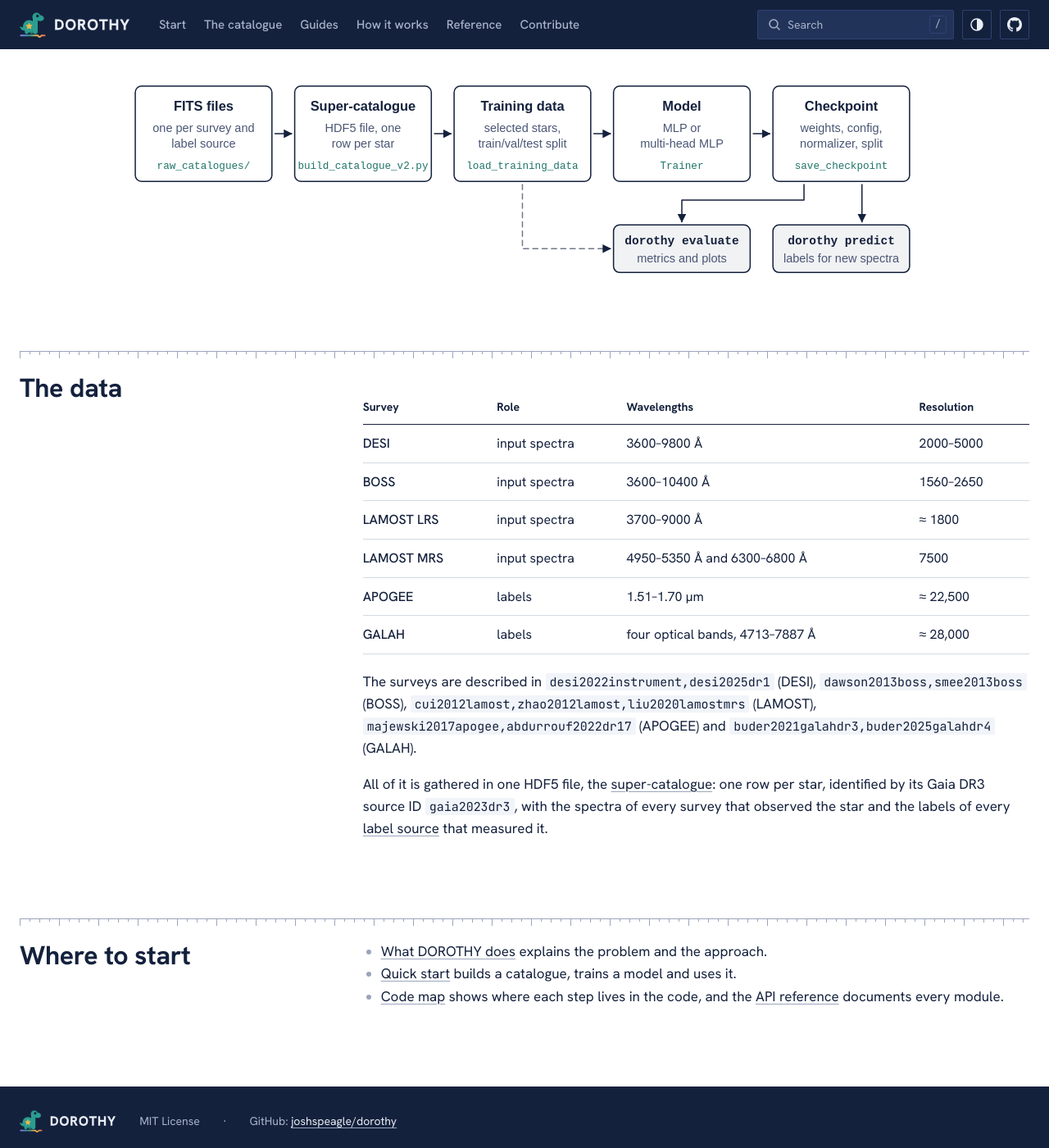
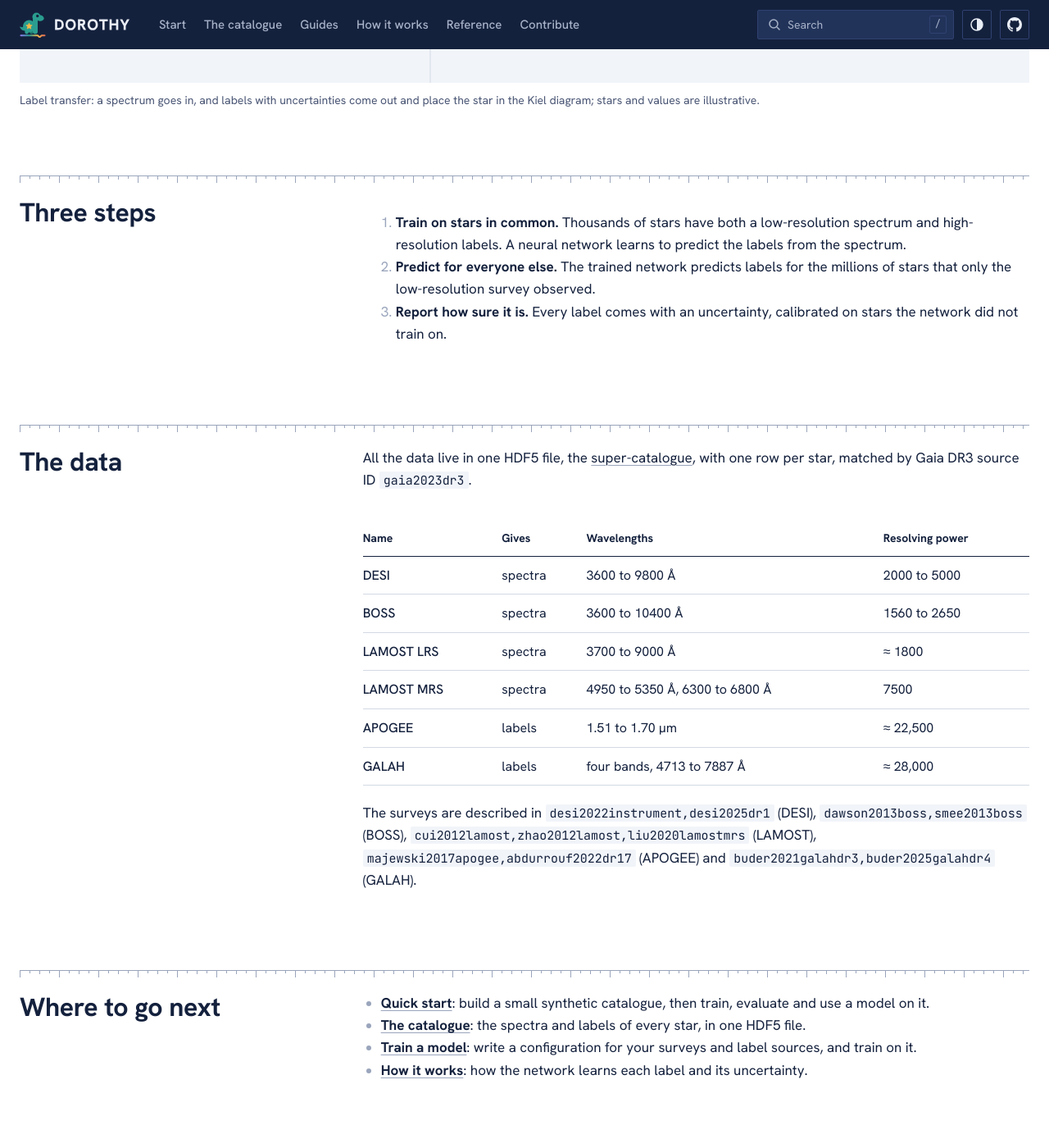
Before and after one commit to joshspeagle/dorothy, a Sphinx documentation site: the page built from docs/index.md, in a window 1280 px wide and 1400 px high, scrolled down 1000 px. Shown: the whole window at 82% size. Built offline with Sphinx 7.4.7, drawn with Linux system fonts in a browser that asks for light colours; cross-references to code outside the pages are shown as plain code; some of the changed text lies outside the part shown.

Commit message:
Rewrite the home page: three steps, the data, four paths
Co-Authored-By: Claude Opus 5.5 <noreply@anthropic.com>
Claude-Session: https://claude.ai/code/session_013VGjdTeX51F1FvNNYuK4tc

````diff
--- a/docs/index.md
+++ b/docs/index.md
@@ -10,11 +10,21 @@ layout: home
 :width: 240px
 ```
 
-DOROTHY infers stellar parameters, chemical abundances and their uncertainties
-from spectra. It trains neural networks on stars that both a low- or
-medium-resolution survey (DESI, BOSS, LAMOST) and a high-resolution survey
-(APOGEE, GALAH) have observed. The networks then predict the high-resolution
-{term}`labels <label>` from the lower-resolution spectra alone.
+:::{container}
+**Stellar labels from low-resolution spectra.**
+
+DOROTHY predicts the temperature, surface gravity and chemical abundances of
+a star from its DESI, BOSS or LAMOST spectrum. It learns from stars that
+APOGEE or GALAH also observed, and it reports an uncertainty for every
+{term}`label`.
+
+[Get started](start/quickstart.md) · [What DOROTHY does](start/what-it-does.md)
+
+```bash
+git clone https://github.com/joshspeagle/dorothy.git
+cd dorothy && pip install -e .
+```
+:::
 ::::
 
 ::::{container} d-figure hero-figure
@@ -34,20 +44,29 @@ place the star in the Kiel diagram; stars and values are illustrative.
 :::
 ::::
 
-```{raw} html
-:file: figures/pipeline.svg
-```
+## Three steps
+
+1. **Train on stars in common.** Thousands of stars have both a
+   low-resolution spectrum and high-resolution labels. A neural network learns
+   to predict the labels from the spectrum.
+2. **Predict for everyone else.** The trained network predicts labels for the
+   millions of stars that only the low-resolution survey observed.
+3. **Report how sure it is.** Every label comes with an uncertainty,
+   calibrated on stars the network did not train on.
 
 ## The data
 
-| Survey | Role | Wavelengths | Resolution |
-|--------|------|-------------|------------|
-| DESI | input spectra | 3600–9800 Å | 2000–5000 |
-| BOSS | input spectra | 3600–10400 Å | 1560–2650 |
-| LAMOST LRS | input spectra | 3700–9000 Å | ≈ 1800 |
-| LAMOST MRS | input spectra | 4950–5350 Å and 6300–6800 Å | 7500 |
-| APOGEE | labels | 1.51–1.70 µm | ≈ 22,500 |
-| GALAH | labels | four optical bands, 4713–7887 Å | ≈ 28,000 |
+All the data live in one HDF5 file, the {term}`super-catalogue`, with one row
+per star, matched by Gaia DR3 source ID {cite:p}`gaia2023dr3`.
+
+| Name | Gives | Wavelengths | Resolving power |
+|------|-------|-------------|-----------------|
+| DESI | spectra | 3600 to 9800 Å | 2000 to 5000 |
+| BOSS | spectra | 3600 to 10400 Å | 1560 to 2650 |
+| LAMOST LRS | spectra | 3700 to 9000 Å | ≈ 1800 |
+| LAMOST MRS | spectra | 4950 to 5350 Å, 6300 to 6800 Å | 7500 |
+| APOGEE | labels | 1.51 to 1.70 µm | ≈ 22,500 |
+| GALAH | labels | four bands, 4713 to 7887 Å | ≈ 28,000 |
 
 The surveys are described in {cite:t}`desi2022instrument,desi2025dr1` (DESI),
 {cite:t}`dawson2013boss,smee2013boss` (BOSS),
@@ -55,18 +74,16 @@ The surveys are described in {cite:t}`desi2022instrument,desi2025dr1` (DESI),
 {cite:t}`majewski2017apogee,abdurrouf2022dr17` (APOGEE) and
 {cite:t}`buder2021galahdr3,buder2025galahdr4` (GALAH).
 
-All of it is gathered in one HDF5 file, the {term}`super-catalogue`: one row
-per star, identified by its Gaia DR3 source ID {cite:p}`gaia2023dr3`, with the
-spectra of every survey that observed the star and the labels of every
-{term}`label source` that measured it.
+## Where to go next
 
-## Where to start
-
-- [What DOROTHY does](start/what-it-does.md) explains the problem and the approach.
-- [Quick start](start/quickstart.md) builds a catalogue, trains a model and
-  uses it.
-- [Code map](contribute/code-map.md) shows where each step lives in the code, and
-  the [API reference](reference/api.md) documents every module.
+- **[Quick start](start/quickstart.md)**: build a small synthetic catalogue,
+  then train, evaluate and use a model on it.
+- **[The catalogue](catalogue/contents.md)**: the spectra and labels of every
+  star, in one HDF5 file.
+- **[Train a model](guides/train.md)**: write a configuration for your
+  surveys and label sources, and train on it.
+- **[How it works](methods/uncertainties.md)**: how the network learns each
+  label and its uncertainty.
 
 ```{toctree}
 :caption: Start
````
